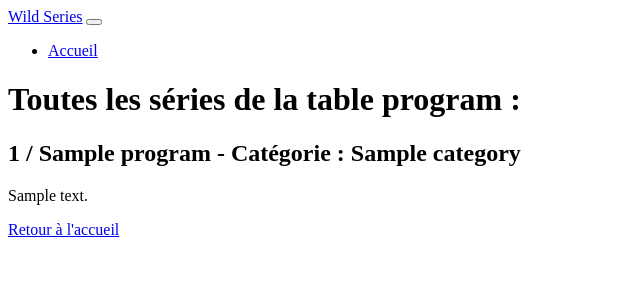
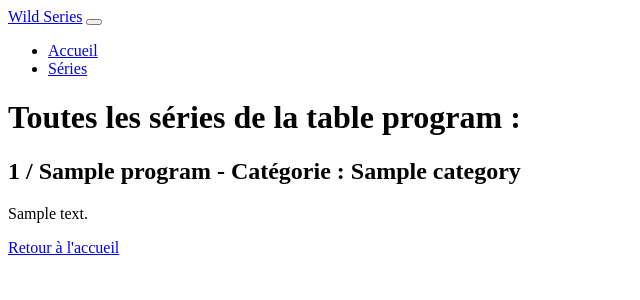
Before and after one commit to Mirubrys/wild-series, a Symfony app: template templates/wild/index.html.twig in a window 1280 px wide. Shown: the top 300 px of the page, without its empty margins (0-640 px from the left). Run offline with Twig, Linux system fonts and the light colour scheme; the template is opened without the code that fills it: most values are stand-ins (such as "Sample title", 1, 10 or a date in 2020); some libraries are stand-ins or nearby versions.

Commit message:
Modified the links to use twig path.

```diff
--- a/templates/navbar.html.twig
+++ b/templates/navbar.html.twig
@@ -1,12 +1,15 @@
 <nav class="col-12 navbar navbar-expand-lg navbar-light bg-primary">
-    <a class="navbar-brand text-secondary" href="/">Wild Series</a>
+    <a class="navbar-brand text-secondary" href="{{ path('app_index') }}">Wild Series</a>
     <button class="navbar-toggler text-secondary" type="button" data-toggle="collapse" data-target="#navbarNav" aria-controls="navbarNav" aria-expanded="false" aria-label="Toggle navigation">
         <span class="navbar-toggler-icon"></span>
     </button>
     <div class="collapse navbar-collapse" id="navbarNav">
         <ul class="navbar-nav">
             <li class="nav-item active">
-                <a class="nav-link text-secondary" href="/">Accueil</a>
+                <a class="nav-link text-secondary" href="{{ path('app_index') }}">Accueil</a>
+            </li>
+            <li class="nav-item active">
+                <a class="nav-link text-secondary" href="{{ path('wild_index') }}">Séries</a>
             </li>
         </ul>
     </div>
```
